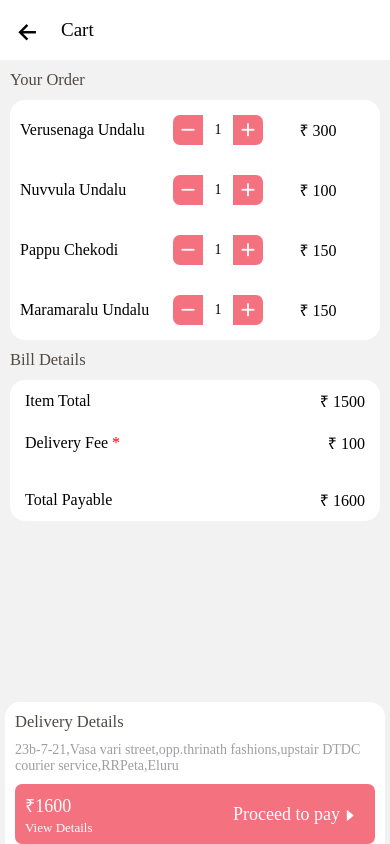
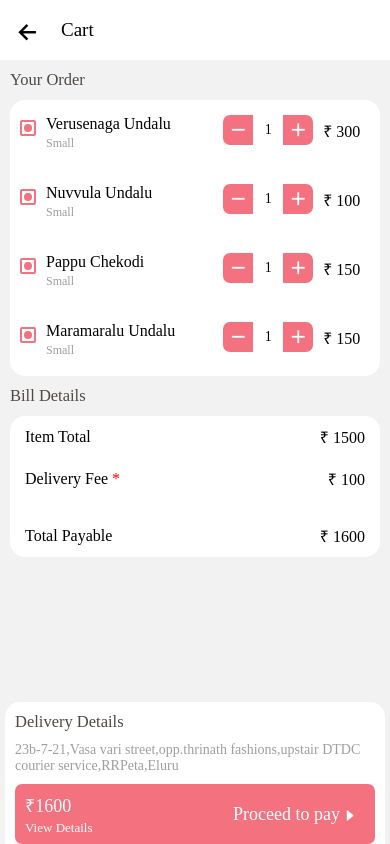
Before and after one commit to phanindra0512/RJ_Sweets, a React Native app: screen /MyCart in a window 390 px wide. Built offline with nearby package versions, Linux system fonts and the light colour scheme.

Commit message:
Added order details screen

```diff
--- a/src/components/RJCartItem/RJCartItem.styles.ts
+++ b/src/components/RJCartItem/RJCartItem.styles.ts
@@ -6,7 +6,7 @@ const styles = StyleSheet.create({
     paddingVertical: 15,
     // backgroundColor: "red",
     flexDirection: "row",
-    alignItems: "center",
+    // alignItems: "center",
     paddingLeft: 10,
   },
   title: { fontSize: 16, fontFamily: "Ubuntu-Regular", color: COLOR.black },
@@ -28,5 +28,11 @@ const styles = StyleSheet.create({
     fontFamily: "Ubuntu-Bold",
     color: COLOR.white,
   },
+  subHeading: {
+    fontSize: 12,
+    fontFamily: "Ubuntu-Medium",
+    paddingVertical: 3,
+    color: COLOR.darkGray,
+  },
 });
 export default styles;
--- a/src/components/RJCartItem/RJCartItem.ui.tsx
+++ b/src/components/RJCartItem/RJCartItem.ui.tsx
@@ -3,6 +3,7 @@ import React, { useState } from "react";
 import styles from "./RJCartItem.styles.ts";
 import COLOR from "../../assets/utils/Color.ts";
 import MaterialCommunityIcons from "react-native-vector-icons/MaterialCommunityIcons";
+import { RJSquareButton } from "../../components";
 
 const RJCartItem = (props) => {
   const { data } = props;
@@ -38,19 +39,18 @@ const RJCartItem = (props) => {
 
   return (
     <View key={data.id} style={styles.itemContainer}>
-      <View style={{ flex: 0.9 }}>
+      <View style={{ paddingTop: 5 }}>
+        <RJSquareButton />
+      </View>
+      <View style={{ flex: 0.9, paddingLeft: 10 }}>
         <Text numberOfLines={2} style={styles.title}>
           {data.productName}
         </Text>
+        <Text style={styles.subHeading}>Small</Text>
       </View>
-      <View style={{ width: 100 }}>{counter()}</View>
+      <View style={{ paddingRight: 10 }}>{counter()}</View>
 
-      <View
-        style={{
-          width: 90,
-          alignItems: "center",
-        }}
-      >
+      <View style={{ paddingTop: 5 }}>
         <Text style={styles.title}>
           {"\u20B9"} {data.productPrice * isCount}
         </Text>
--- a/src/components/RJItemCard/RJItemCard.styles.ts
+++ b/src/components/RJItemCard/RJItemCard.styles.ts
@@ -4,20 +4,19 @@ import COLOR from "../../assets/utils/Color";
 const styles = StyleSheet.create({
   cardContainer: {
     backgroundColor: COLOR.white,
-    height: 100,
     marginHorizontal: 10,
     borderRadius: 10,
     flexDirection: "row",
   },
   image: {
-    width: 85,
-    height: 85,
+    width: 70,
+    height: 70,
     borderRadius: 10,
     margin: 5,
   },
   prodName: {
     fontSize: 15,
-    fontFamily: "Ubuntu-Bold",
+    fontFamily: "Ubuntu-Medium",
     color: COLOR.black,
   },
   prodPrice: {
@@ -31,8 +30,18 @@ const styles = StyleSheet.create({
     fontFamily: "Ubuntu-Medium",
     color: COLOR.darkGray,
   },
+  contentBlock: {
+    flex: 1.5,
+    paddingLeft: 10,
+    paddingTop: 10,
+  },
+  sizeContainer: {
+    justifyContent: "center",
+    alignItems: "center",
+    marginRight: 10,
+  },
   counterBlock: {
-    justifyContent: "center",
+    justifyContent: "space-evenly",
     alignItems: "center",
     paddingHorizontal: 10,
   },
@@ -62,5 +71,17 @@ const styles = StyleSheet.create({
     alignItems: "center",
     justifyContent: "center",
   },
+  title: {
+    fontSize: 11,
+    fontFamily: "Ubuntu-Bold",
+    paddingTop: 3,
+    color: COLOR.darkGray,
+  },
+  subHeading: {
+    fontSize: 12,
+    fontFamily: "Ubuntu-Medium",
+    paddingVertical: 3,
+    color: COLOR.dullBlack,
+  },
 });
 export default styles;
--- /dev/null
+++ b/src/components/RJSquareButton/RJSquareButton.styles.ts
@@ -0,0 +1,21 @@
+import { StyleSheet } from "react-native";
+import COLOR from "../../assets/utils/Color";
+
+const styles = StyleSheet.create({
+  outerCircle: {
+    height: 16,
+    width: 16,
+    borderRadius: 2,
+    borderWidth: 2,
+    borderColor: COLOR.buttonSolid,
+    alignItems: "center",
+    justifyContent: "center",
+  },
+  innerCircle: {
+    height: 8,
+    width: 8,
+    borderRadius: 6,
+    backgroundColor: COLOR.buttonSolid,
+  },
+});
+export default styles;
--- /dev/null
+++ b/src/components/RJSquareButton/RJSquareButton.ui.tsx
@@ -0,0 +1,13 @@
+import { View, Text } from "react-native";
+import React from "react";
+import styles from "./RJSquareButton.styles.ts";
+
+const RJSquareButton = () => {
+  return (
+    <View style={styles.outerCircle}>
+      <View style={styles.innerCircle} />
+    </View>
+  );
+};
+
+export default RJSquareButton;
--- a/src/components/index.js
+++ b/src/components/index.js
@@ -8,6 +8,7 @@ import BottomTabBar from "./BottomTabBar/BottomTabBar.ui.tsx";
 import ImageCarousel from "./ImageCarousel/ImageCarousel.ui.tsx";
 import RJCartItem from "./RJCartItem/RJCartItem.ui.tsx";
 import RJRadioButton from "./RJRadioButton/RJRadioButton.ui.tsx";
+import RJSquareButton from "./RJSquareButton/RJSquareButton.ui.tsx";
 
 export {
   Header,
@@ -20,4 +21,5 @@ export {
   ImageCarousel,
   RJCartItem,
   RJRadioButton,
+  RJSquareButton,
 };
--- a/src/constants/CreateOrder.constants.ts
+++ b/src/constants/CreateOrder.constants.ts
@@ -5,6 +5,8 @@ export const myProducts = [
     productPrice: 300,
     productDescription: "In packet contains 12 pieces that contains 100g",
     productImage: require("../assets/images/Peenut-Balls.jpg"),
+    size: "Small",
+    quantity: 12,
   },
   {
     id: 2,
@@ -12,6 +14,8 @@ export const myProducts = [
     productPrice: 100,
     productDescription: "In packet contains 12 pieces that contains 100g",
     productImage: require("../assets/images/nuvvula-undalu.jpg"),
+    size: "Small",
+    quantity: 12,
   },
   {
     id: 3,
@@ -19,6 +23,8 @@ export const myProducts = [
     productPrice: 150,
     productDescription: "In packet contains 12 pieces that contains 100g",
     productImage: require("../assets/images/pappu-chegodi.jpg"),
+    size: "Large",
+    quantity: 12,
   },
   {
     id: 4,
@@ -26,5 +32,7 @@ export const myProducts = [
     productPrice: 150,
     productDescription: "In packet contains 12 pieces that contains 100g",
     productImage: require("../assets/images/maramaralu-Undalu.jpg"),
+    size: "Small",
+    quantity: 10,
   },
 ];
--- a/src/screens/MyCart/MyCart.ui.tsx
+++ b/src/screens/MyCart/MyCart.ui.tsx
@@ -77,8 +77,8 @@ const MyCart = ({ navigation }) => {
         <Text style={styles.heading}>Your Order</Text>
 
         <View style={styles.itemsCard}>
-          {myCart.map((item) => {
-            return <RJCartItem data={item} />;
+          {myCart.map((item, index) => {
+            return <RJCartItem key={index} data={item} />;
           })}
         </View>
 
--- a/src/screens/OrderDetails/OrderDetails.styles.ts
+++ b/src/screens/OrderDetails/OrderDetails.styles.ts
@@ -4,6 +4,63 @@ import COLOR from "../../assets/utils/Color";
 const ScreenHeight = Dimensions.get("window").height;
 const ScreenWidth = Dimensions.get("window").width;
 
-const styles = StyleSheet.create({});
+const styles = StyleSheet.create({
+  heading: {
+    fontSize: 16.5,
+    fontFamily: "Ubuntu-Medium",
+    color: COLOR.dullBlack,
+    padding: 10,
+  },
+  itemsCard: {
+    width: ScreenWidth - 20,
+    backgroundColor: COLOR.white,
+    borderRadius: 15,
+    alignSelf: "center",
+    paddingBottom: 15,
+    paddingTop: 5,
+    paddingRight: 10,
+  },
+  prodName: {
+    fontSize: 15,
+    fontFamily: "Ubuntu-Medium",
+    color: COLOR.black,
+  },
+  subText: {
+    fontSize: 14,
+    fontFamily: "Ubuntu-Regular",
+    color: COLOR.darkGray,
+    paddingVertical: 5,
+  },
+  costContainer: {
+    flexDirection: "row",
+    justifyContent: "space-between",
+    padding: 10,
+    paddingTop: 5,
+  },
+  ordertitle: {
+    fontSize: 13,
+    fontFamily: "Ubuntu-Regular",
+    color: COLOR.dullBlack,
+  },
+  orderContent: {
+    fontSize: 15,
+    fontFamily: "Ubuntu-Medium",
+    color: COLOR.black,
+    paddingVertical: 4,
+  },
+  statusContainer: {
+    backgroundColor: COLOR.green,
+    width: 90,
+    height: 25,
+    borderRadius: 5,
+    alignItems: "center",
+    justifyContent: "center",
+  },
+  status: {
+    fontSize: 13,
+    color: COLOR.white,
+    fontFamily: "Ubuntu-Medium",
+  },
+});
 
 export default styles;
--- a/src/screens/OrderDetails/OrderDetails.ui.tsx
+++ b/src/screens/OrderDetails/OrderDetails.ui.tsx
@@ -1,11 +1,101 @@
-import { View, Text } from "react-native";
+import { View, Text, ScrollView } from "react-native";
 import React from "react";
 import styles from "./OrderDetails.styles.ts";
-import { Header } from "../../components";
+import { Header, RJSquareButton, VerticalLine } from "../../components";
+import COLOR from "../../assets/utils/Color";
 
 const OrderDetails = ({ navigation }) => {
   const navigateBack = () => {
     navigation.goBack();
+  };
+
+  const orderItems = () => {
+    return (
+      <View
+        style={{
+          flexDirection: "row",
+          // backgroundColor: "red",
+          justifyContent: "space-between",
+          paddingHorizontal: 10,
+          paddingTop: 10,
+        }}
+      >
+        <View style={{ flexDirection: "row" }}>
+          <RJSquareButton />
+          <View style={{ paddingLeft: 15 }}>
+            <Text style={styles.prodName}>Chekodi</Text>
+            <Text style={styles.subText}>Small</Text>
+            <Text style={[styles.prodName, { color: COLOR.dullBlack }]}>
+              10 x {"\u20B9"} 100
+            </Text>
+          </View>
+        </View>
+        <Text
+          style={[
+            styles.prodName,
+            { alignSelf: "flex-end", color: COLOR.dullBlack },
+          ]}
+        >
+          {"\u20B9"} 1000
+        </Text>
+      </View>
+    );
+  };
+
+  const amountContainer = () => {
+    return (
+      <View>
+        <View style={[styles.costContainer, { paddingTop: 0 }]}>
+          <Text style={styles.prodName}>Item Total</Text>
+          <Text style={styles.prodName}>{"\u20B9"} 1500</Text>
+        </View>
+        <View style={[styles.costContainer, { paddingVertical: 0 }]}>
+          <Text style={[styles.subText, { color: COLOR.dullBlack }]}>
+            Delivery fee
+          </Text>
+          <Text style={[styles.subText, { color: COLOR.dullBlack }]}>
+            {"\u20B9"} 100
+          </Text>
+        </View>
+        <VerticalLine />
+
+        <View style={styles.costContainer}>
+          <Text style={[styles.prodName, { fontSize: 17 }]}>Total Payable</Text>
+          <Text style={[styles.prodName, { fontSize: 17 }]}>
+            {"\u20B9"} 1600
+          </Text>
+        </View>
+      </View>
+    );
+  };
+
+  const orderDetails = () => {
+    return (
+      <View>
+        <View style={{ paddingTop: 15 }}>
+          <Text style={styles.ordertitle}>Order Number</Text>
+          <Text style={styles.orderContent}>#123456789</Text>
+        </View>
+
+        <View style={{ paddingTop: 15 }}>
+          <Text style={styles.ordertitle}>Payment</Text>
+          <Text style={styles.orderContent}>PAID : UPI PAY</Text>
+        </View>
+
+        <View style={{ paddingTop: 15 }}>
+          <Text style={styles.ordertitle}>Date</Text>
+          <Text style={styles.orderContent}>22 aug 2022, 5:20 PM</Text>
+        </View>
+
+        <View style={{ paddingTop: 15 }}>
+          <Text style={styles.ordertitle}>Delivery to</Text>
+          <Text numberOfLines={2} style={styles.orderContent}>
+            23b-7-21,Vasa vari street,opp.thrinath fashions,upstair DTDC courier
+            service,RRPeta,Eluru
+          </Text>
+        </View>
+      </View>
+    );
   };
   return (
     <View style={{ flex: 1 }}>
@@ -14,7 +104,41 @@ const OrderDetails = ({ navigation }) => {
         headerTitle="Order Detail"
         handleBack={navigateBack}
       />
-      <Text>OrderDetails</Text>
+      <ScrollView>
+        <View
+          style={{
+            flexDirection: "row",
+            alignItems: "center",
+            justifyContent: "space-between",
+            paddingRight: 15,
+            paddingVertical: 5,
+          }}
+        >
+          <Text style={styles.heading}>Your Order</Text>
+          <View
+            style={[
+              styles.statusContainer,
+              {
+                backgroundColor: COLOR.green,
+              },
+            ]}
+          >
+            <Text style={styles.status}>Delivered</Text>
+          </View>
+        </View>
+
+        <View style={styles.itemsCard}>
+          {orderItems()}
+          {orderItems()}
+          <VerticalLine />
+          {amountContainer()}
+        </View>
+        <Text style={styles.heading}>Order Details</Text>
+
+        <View style={[styles.itemsCard, { paddingLeft: 10 }]}>
+          {orderDetails()}
+        </View>
+      </ScrollView>
     </View>
   );
 };
```
Also changed, not shown: src/components/RJItemCard/RJItemCard.ui.tsx (+20 -5 lines).
